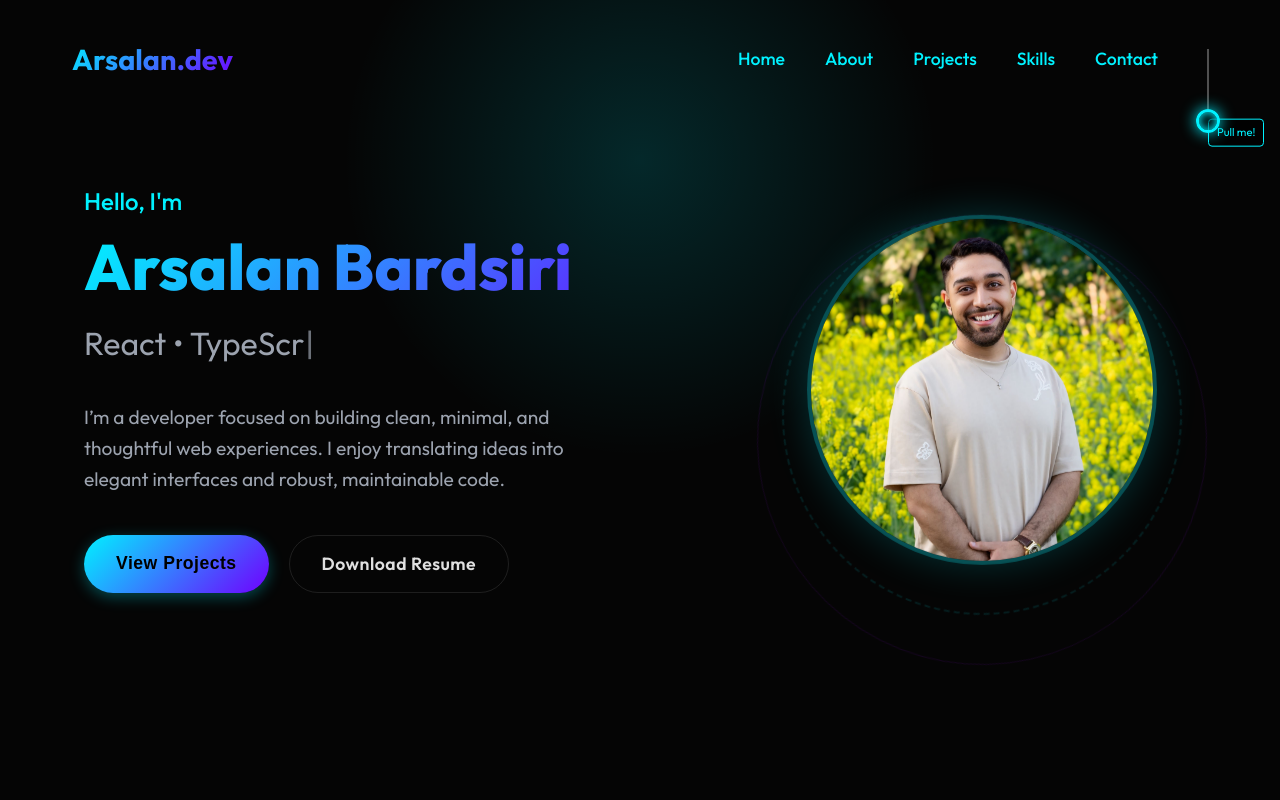
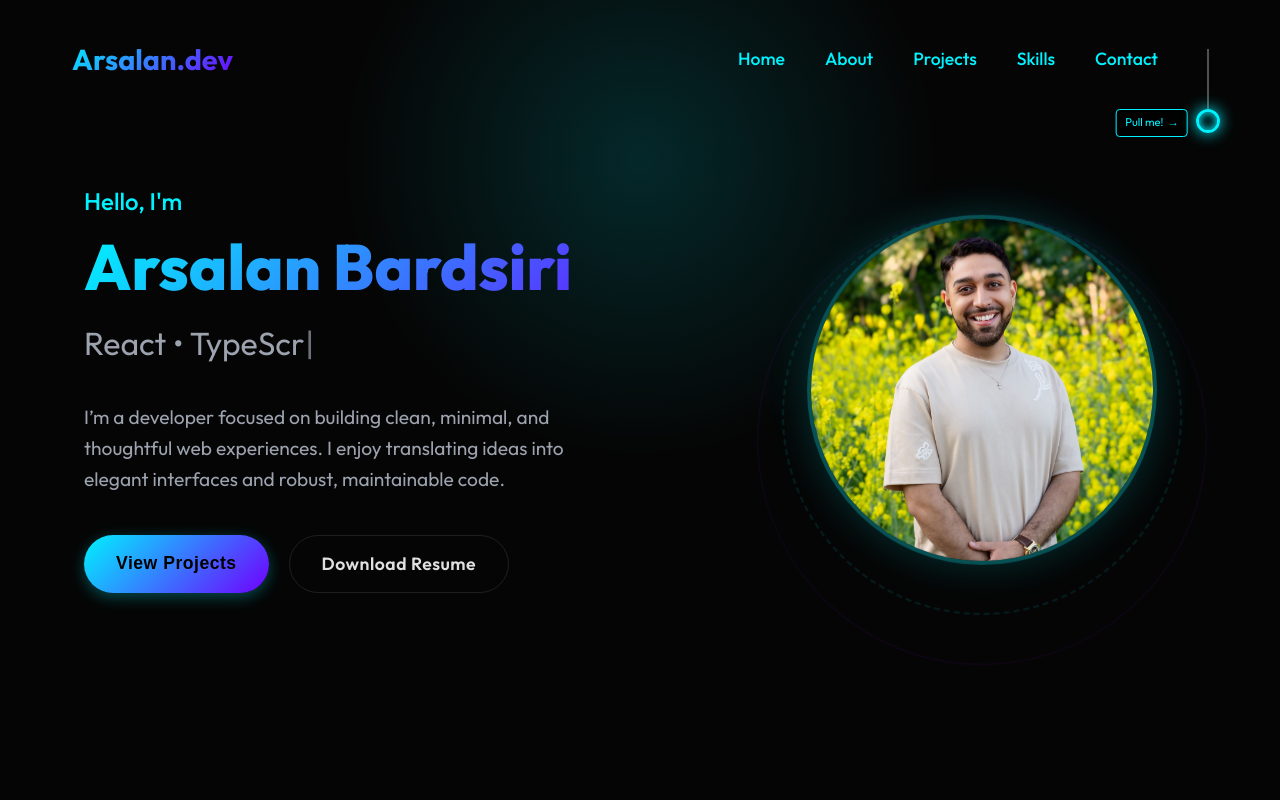
Before and after one commit to arsalanbardsiri/portfolio-react, a React (Vite) app: page / in a window 1280 px wide. Shown: the top 800 px of the page. Built offline with nearby package versions, Linux system fonts and the light colour scheme.

Commit message:
fix: reposition theme cord tooltip to avoid overlap

```diff
--- a/src/components/ThemeCord.tsx
+++ b/src/components/ThemeCord.tsx
@@ -41,20 +41,19 @@ export const ThemeCord: FC<ThemeCordProps> = ({ isDarkMode, onToggle }) => {
         <div style={{ position: 'relative', width: '40px', height: '60px', display: 'flex', justifyContent: 'center', zIndex: 50 }}>
             {/* Hint Tooltip */}
             <motion.div
-                initial={{ opacity: 0, y: -10 }}
+                initial={{ opacity: 0, x: -10 }}
                 animate={{
                     opacity: hasInteracted ? 0 : 1,
-                    y: hasInteracted ? -10 : [0, -5, 0]
+                    x: hasInteracted ? -10 : [0, -5, 0]
                 }}
                 transition={{
                     opacity: { delay: 1, duration: 0.5 },
-                    y: { repeat: Infinity, duration: 2, ease: "easeInOut" }
+                    x: { repeat: Infinity, duration: 2, ease: "easeInOut" }
                 }}
                 style={{
                     position: 'absolute',
-                    top: '100%',
-                    left: '50%',
-                    transform: 'translateX(-50%)',
+                    top: '60px',
+                    right: '40px',
                     width: 'max-content',
                     background: 'rgba(0,0,0,0.8)',
                     color: 'var(--primary)',
@@ -62,11 +61,12 @@ export const ThemeCord: FC<ThemeCordProps> = ({ isDarkMode, onToggle }) => {
                     borderRadius: '4px',
                     fontSize: '0.7rem',
                     pointerEvents: 'none',
-                    marginTop: '10px',
-                    border: '1px solid var(--primary)'
+                    border: '1px solid var(--primary)',
+                    display: 'flex',
+                    alignItems: 'center'
                 }}
             >
-                Pull me!
+                Pull me! <span style={{ marginLeft: '4px' }}>→</span>
             </motion.div>
 
             {/* The Cord Line */}
```
